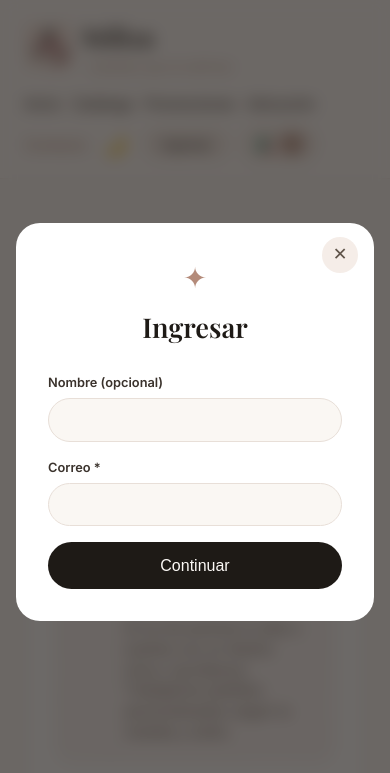
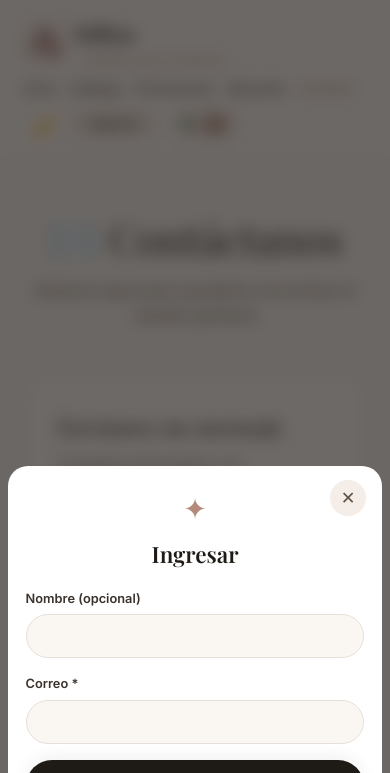
Before and after one commit to condoripadillas-bit/Plataforma-Web-STILIZA-BTH, a plain HTML site: page contacto.html in a window 390 px wide. Both pictures are taken after a click on the button "Ingresar". Shown: the top 773 px of the page. Drawn offline with nearby package versions, Linux system fonts and the light colour scheme; a web font is replaced by a local one.

Commit message:
Enhance mobile keyboard handling and modal styles
Added mobile improvements for keyboard and payment modals.

```diff
--- a/css/style.css
+++ b/css/style.css
@@ -1171,3 +1171,184 @@
     min-height: 220px;
   }
 }
+
+/* ============================================================
+   MEJORAS MÓVIL · TECLADO · MODALES DE PAGO
+   ============================================================ */
+
+/* Evitar zoom automático en iOS al enfocar inputs */
+.form-group input,
+.form-group textarea,
+.form-group select,
+input[type="text"],
+input[type="tel"],
+input[type="email"],
+input[type="password"],
+input[type="number"],
+textarea {
+  font-size: 16px !important;
+}
+
+/* Variable de altura del viewport visual (teclado) */
+:root {
+  --vvh: 100vh;
+}
+
+/* Modal overlay: mejor centrado y safe-area */
+.modal-overlay {
+  padding: max(0.5rem, env(safe-area-inset-top)) max(0.5rem, env(safe-area-inset-right))
+           max(0.5rem, env(safe-area-inset-bottom)) max(0.5rem, env(safe-area-inset-left));
+  align-items: flex-end; /* en móvil se ve como bottom-sheet */
+  overflow-y: auto;
+  -webkit-overflow-scrolling: touch;
+}
+
+@media (min-width: 601px) {
+  .modal-overlay {
+    align-items: center;
+  }
+}
+
+.modal-login,
+.modal-carrito,
+.modal-pago,
+.modal-factura {
+  max-height: min(92vh, var(--vvh, 92vh));
+  max-height: min(92dvh, var(--vvh, 92dvh));
+  overflow-y: auto;
+  -webkit-overflow-scrolling: touch;
+  overscroll-behavior: contain;
+  /* padding inferior extra para que el botón no quede bajo el teclado */
+  padding-bottom: max(1.5rem, env(safe-area-inset-bottom));
+}
+
+@media (max-width: 600px) {
+  .modal-login,
+  .modal-carrito,
+  .modal-pago,
+  .modal-factura {
+    width: 100%;
+    max-width: 100%;
+    border-radius: 20px 20px 0 0;
+    margin: 0;
+    max-height: min(94vh, var(--vvh, 94vh));
+    max-height: min(94dvh, var(--vvh, 94dvh));
+    padding: 1.25rem 1.1rem max(1.5rem, env(safe-area-inset-bottom));
+  }
+
+  .modal-header h2 {
+    font-size: 1.4rem;
+  }
+
+  .modal-header {
+    margin-bottom: 1rem;
+  }
+
+  .form-row {
+    grid-template-columns: 1fr 1fr;
+    gap: 0.6rem;
+  }
+
+  .carrito-acciones {
+    flex-direction: column;
+  }
+
+  .carrito-acciones .btn {
+    width: 100%;
+  }
+
+  /* Botón de pagar siempre visible y con buen tamaño táctil */
+  .btn-pagar {
+    padding: 1rem;
+    font-size: 1.05rem;
+    min-height: 52px;
+    position: sticky;
+    bottom: 0;
+    z-index: 2;
+    margin-top: 1rem;
+    box-shadow: 0 -4px 16px rgba(0,0,0,0.06);
+  }
+
+  /* Toast más centrado en móvil */
+  .stiliza-toast {
+    left: 50%;
+    right: auto;
+    bottom: max(1rem, env(safe-area-inset-bottom));
+    transform: translateX(-50%) translateY(16px);
+    max-width: calc(100vw - 1.5rem);
+  }
+  .stiliza-toast.show {
+    transform: translateX(-50%) translateY(0);
+  }
+}
+
+/* Cuando el teclado está abierto, reducir un poco el header del modal */
+body.keyboard-open .modal-pago .modal-header {
+  margin-bottom: 0.6rem;
+}
+body.keyboard-open .modal-pago .modal-header h2 {
+  font-size: 1.25rem;
+}
+body.keyboard-open .modal-pago .modal-sub {
+  font-size: 0.8rem;
+}
+
+/* Asegurar que el contenido del modal de pago sea scrolleable y el botón llegue */
+.modal-pago {
+  display: flex;
+  flex-direction: column;
+}
+.modal-pago form.form-pago.active {
+  display: flex;
+  flex-direction: column;
+  flex: 1;
+  min-height: 0;
+}
+
+/* Header responsive en pantallas pequeñas */
+@media (max-width: 600px) {
+  .header .container {
+    flex-wrap: wrap;
+    gap: 0.6rem;
+  }
+  .nav {
+    width: 100%;
+    justify-content: flex-start;
+    flex-wrap: wrap;
+    gap: 0.5rem 0.8rem;
+    font-size: 0.85rem;
+  }
+  .nav a {
+    font-size: 0.82rem;
+  }
+  .logo-name {
+    font-size: 1.35rem;
+  }
+  .logo-img {
+    height: 40px;
+  }
+  .nav-carrito {
+    padding: 0.35rem 0.8rem;
+  }
+  .carrito-text {
+    display: none; /* solo icono + badge en móvil muy estrecho */
+  }
+}
+
+@media (max-width: 400px) {
+  .nav a {
+    font-size: 0.78rem;
+  }
+}
+
+/* Click en overlay cierra (se maneja en JS si se desea) */
+.modal-overlay {
+  cursor: pointer;
+}
+.modal-login,
+.modal-carrito,
+.modal-pago,
+.modal-factura,
+.modal-detalle {
+  cursor: default;
+}
```
